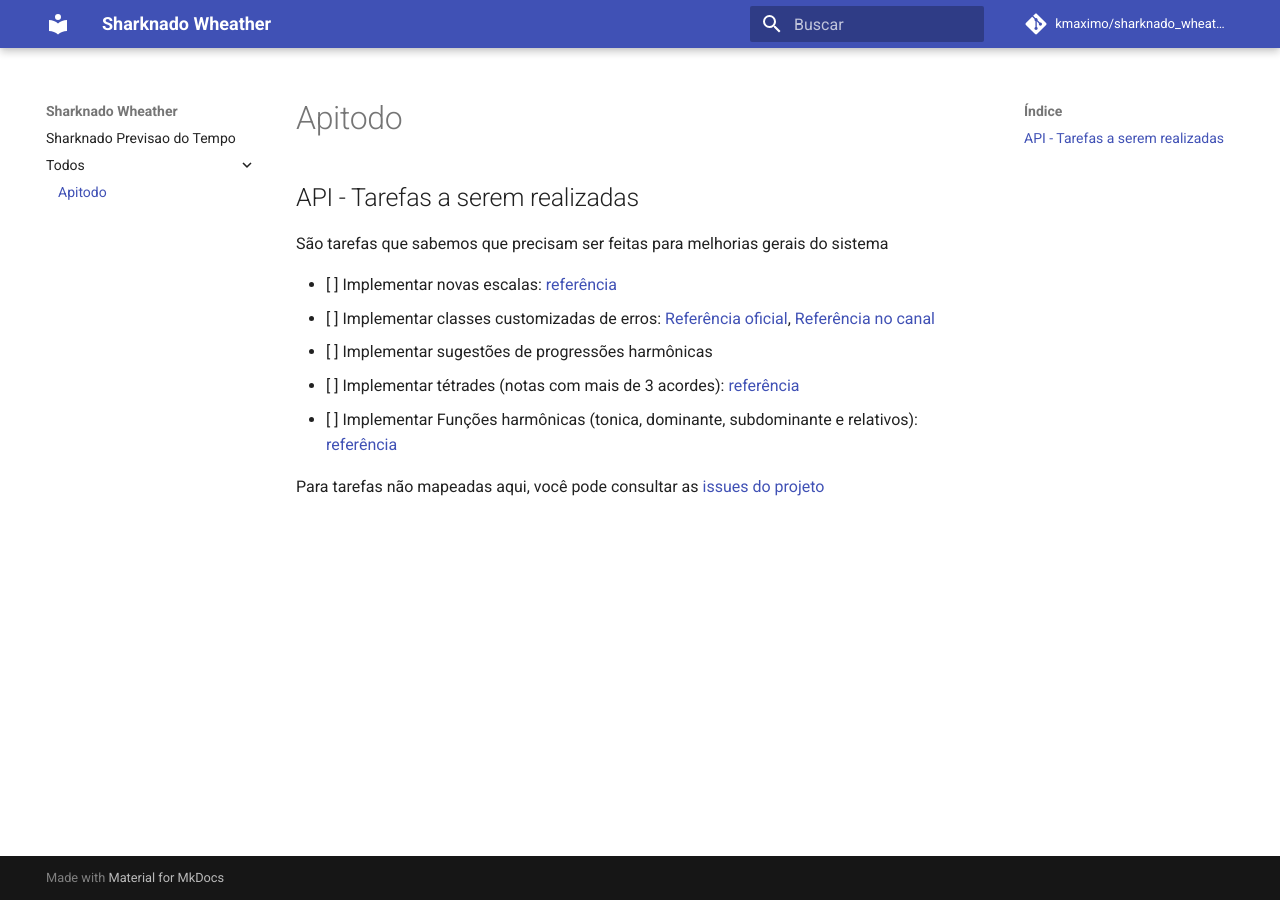
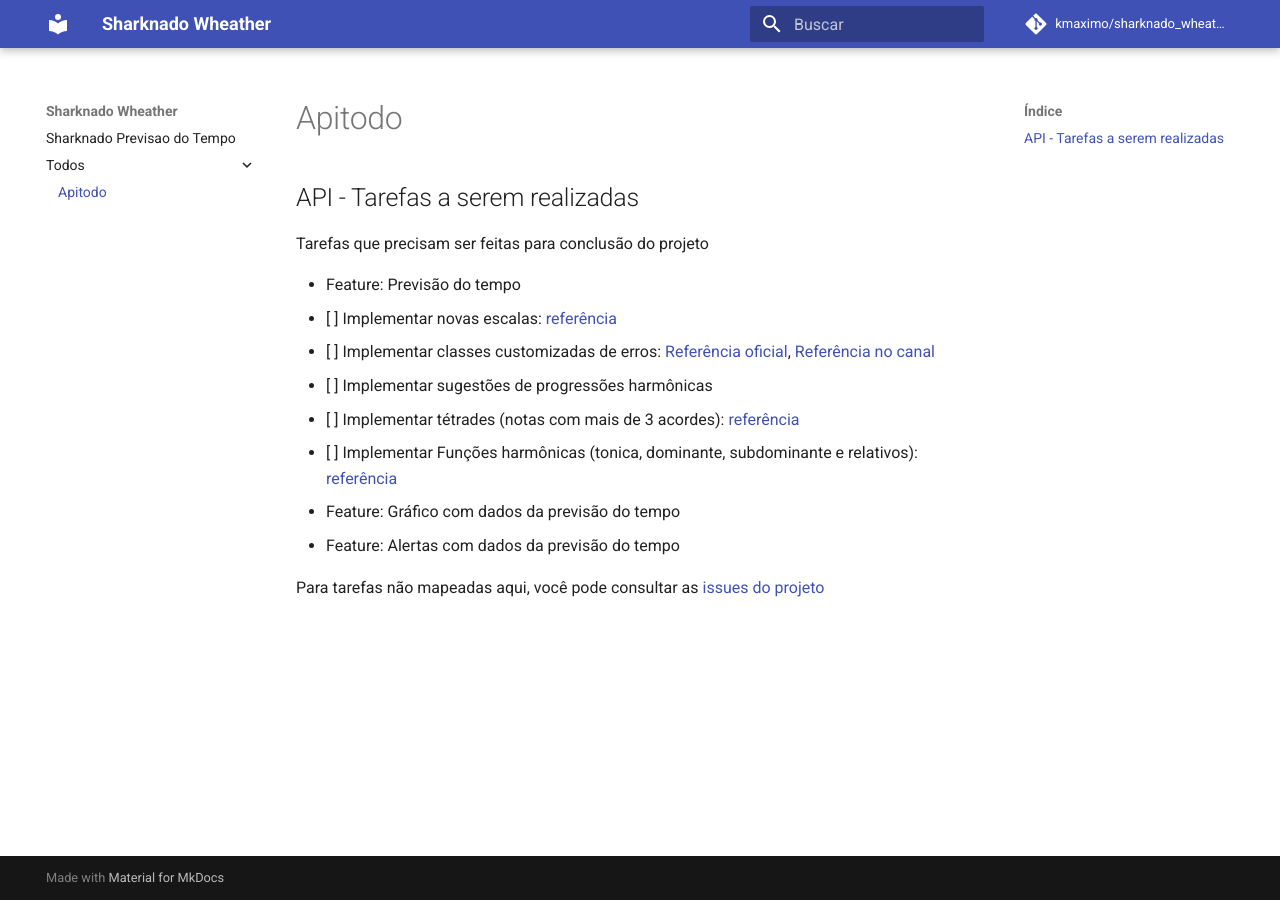
Before and after one commit to kmaximo/sharknado, an MkDocs documentation site: the page built from docs/todos/apitodo.md, in a window 1280 px wide. Built offline with MkDocs 1.6.1 and Material for MkDocs 9.7.7, drawn with Linux system fonts in a browser that asks for light colours; comment, search, counter and statistics services are not loaded.

Commit message:
Updatefiles

```diff
--- a/docs/todos/apitodo.md
+++ b/docs/todos/apitodo.md
@@ -1,11 +1,14 @@
 ## API - Tarefas a serem realizadas
 
-São tarefas que sabemos que precisam ser feitas para melhorias gerais do sistema
+Tarefas que precisam ser feitas para conclusão do projeto
 
-- [ ] Implementar novas escalas: [referência](https://en.wikipedia.org/wiki/List_of_musical_scales_and_modes)
-- [ ] Implementar classes customizadas de erros: [Referência oficial](https://docs.python.org/3/tutorial/errors.html#tut-userexceptions), [Referência no canal](https://youtu.be/sJpNfZqLpoI)
-- [ ] Implementar sugestões de progressões harmônicas
-- [ ] Implementar tétrades (notas com mais de 3 acordes):  [referência](https://pt.wikipedia.org/wiki/T%C3%A9trade)
-- [ ] Implementar Funções harmônicas (tonica, dominante, subdominante e relativos): [referência](https://pt.wikipedia.org/wiki/Fun%C3%A7%C3%A3o_(m%C3%BAsica))
+- Feature: Previsão do tempo
+  - [ ] Implementar novas escalas: [referência](https://en.wikipedia.org/wiki/List_of_musical_scales_and_modes)
+  - [ ] Implementar classes customizadas de erros: [Referência oficial](https://docs.python.org/3/tutorial/errors.html#tut-userexceptions), [Referência no canal](https://youtu.be/sJpNfZqLpoI)
+  - [ ] Implementar sugestões de progressões harmônicas
+  - [ ] Implementar tétrades (notas com mais de 3 acordes):  [referência](https://pt.wikipedia.org/wiki/T%C3%A9trade)
+  - [ ] Implementar Funções harmônicas (tonica, dominante, subdominante e relativos): [referência](https://pt.wikipedia.org/wiki/Fun%C3%A7%C3%A3o_(m%C3%BAsica))
+- Feature: Gráfico com dados da previsão do tempo
+- Feature: Alertas com dados da previsão do tempo
 
-Para tarefas não mapeadas aqui, você pode consultar as [issues do projeto](https://github.com/dunossauro/notas-musicais/issues)
+Para tarefas não mapeadas aqui, você pode consultar as [issues do projeto](https://github.com/kmaximo/sharknado_wheater/issues)
--- a/pyproject.toml
+++ b/pyproject.toml
@@ -38,5 +38,5 @@ line_length = 79
 lint = "blue --check --diff . && isort --check --diff ."
 docs = "mkdocs serve"
 pre_test = "task lint"
-test = "pytest -s -x --cov=sharknado_wheater -vv"
+test = "pytest -s -x --cov=sharknado -vv"
 post_test = "coverage html"
```
Also changed, not shown: 2 other files.
